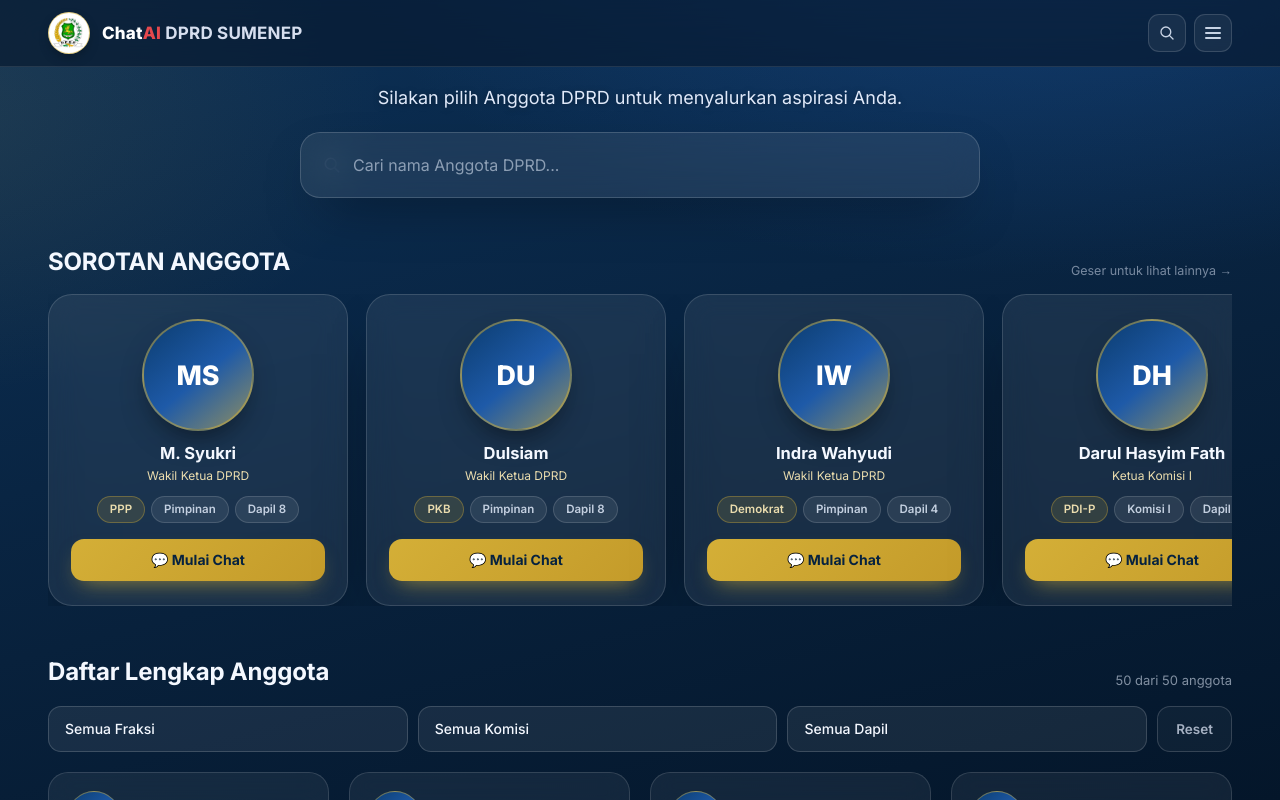
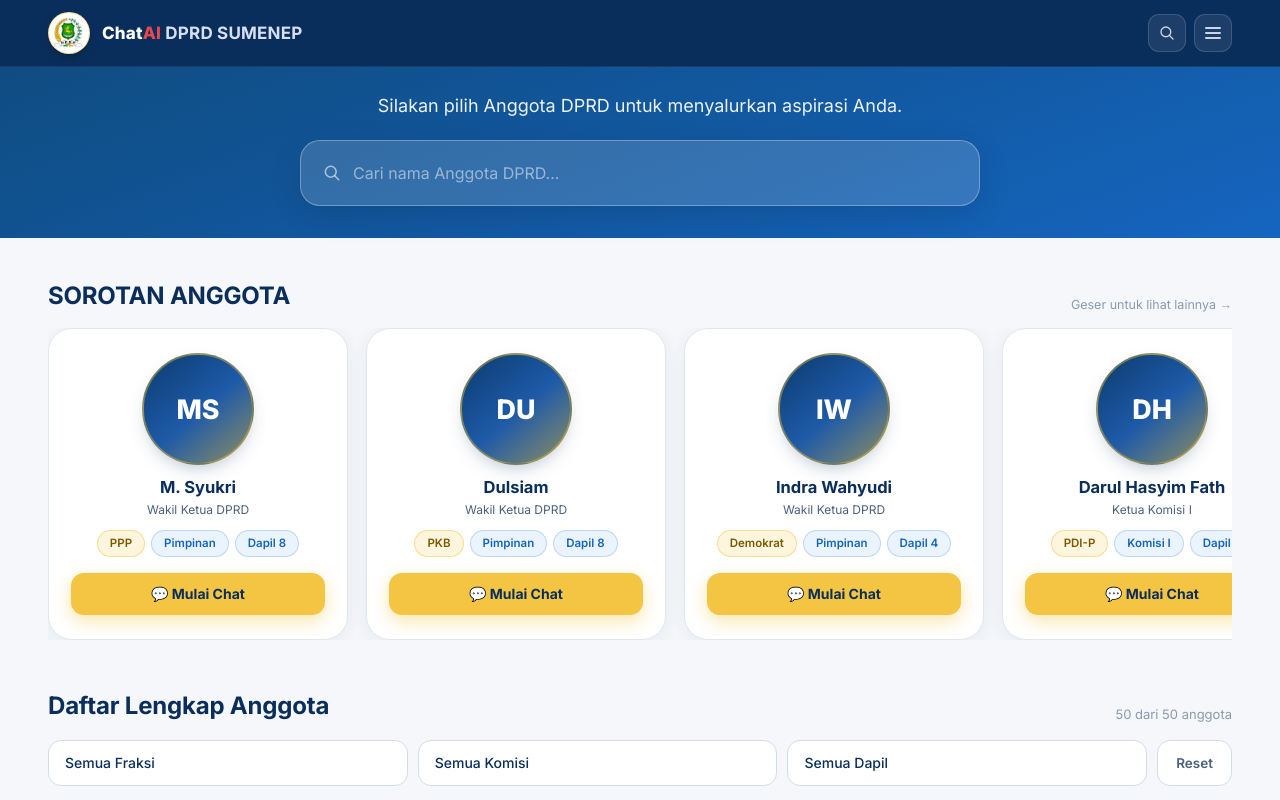
Before and after one commit to hamrasidi7-rgb/AI-50-Anggota-DPRD-Sumenep, a Next.js app: page / in a window 1280 px wide. Built offline with nearby package versions, Linux system fonts and the light colour scheme.

Commit message:
Redesign color scheme: navy header, blue gradient hero, light gray content, white cards, gold & blue buttons

```diff
--- a/app/globals.css
+++ b/app/globals.css
@@ -4,26 +4,18 @@
 
 /* ── Custom scrollbar ─────────────────────────────── */
 .scroll-y::-webkit-scrollbar          { width: 8px; }
-.scroll-y::-webkit-scrollbar-thumb    { background: rgba(120,140,170,.30); border-radius: 8px; }
+.scroll-y::-webkit-scrollbar-thumb    { background: rgba(10,46,92,.18); border-radius: 8px; }
 .scroll-y::-webkit-scrollbar-track   { background: transparent; }
 
 .no-scrollbar                          { scrollbar-width: none; }
 .no-scrollbar::-webkit-scrollbar      { display: none; }
-
-/* ── Home background gradient ─────────────────────── */
-.home-bg {
-  background:
-    radial-gradient(1200px 620px at 82% -12%, rgba(30,90,168,.45), transparent 60%),
-    radial-gradient(900px 520px at -8%  14%, rgba(212,175,55,.10), transparent 55%),
-    linear-gradient(165deg, #0c3158 0%, #08213c 58%, #04162a 100%);
-}
 
 /* ── Avatar gradient ──────────────────────────────── */
 .avatar-grad {
   background: linear-gradient(140deg, #0B3C6F 0%, #1E5AA8 52%, #D4AF37 130%);
 }
 
-/* ── Custom gold select caret ─────────────────────── */
+/* ── Custom select caret (dark, for light bg) ─────── */
 .select-gold {
   -webkit-appearance: none;
   appearance: none;
@@ -31,8 +23,8 @@
   background-repeat: no-repeat;
   background-position: right 14px center;
 }
-.select-gold option { color: #0B2540; }
+.select-gold option { color: #0A2E5C; }
 
 /* ── Placeholder colours ──────────────────────────── */
-.placeholder-home::placeholder { color: rgba(231,240,255,.55); }
+.placeholder-home::placeholder { color: rgba(255,255,255,.50); }
 .placeholder-chat::placeholder { color: #94A3B8; }
--- a/components/HomeView.tsx
+++ b/components/HomeView.tsx
@@ -5,10 +5,10 @@ import Image from 'next/image'
 import { MEMBERS, SOROTAN, FRAKSI_OPTIONS, KOMISI_OPTIONS, DAPIL_OPTIONS, type Member } from '@/lib/data'
 
 // ── Design tokens ─────────────────────────────────────────────────────────────
-const A_SOFT   = 'rgba(212,175,55,0.14)'
-const A_BORDER = 'rgba(212,175,55,0.35)'
-const A_STRONG = 'rgba(212,175,55,0.60)'
-const ACCENT   = '#D4AF37'
+const NAVY  = '#0A2E5C'
+const BLUE  = '#1565C0'
+const GOLD  = '#F4C542'
+const LBLUE = '#EAF4FF'
 
 // ── Types ─────────────────────────────────────────────────────────────────────
 interface Props {
@@ -30,7 +30,7 @@ function Avatar({ ini, size }: { ini: string; size: number }) {
         width: size, height: size,
         fontSize: size * 0.24,
         border: '2px solid rgba(212,175,55,0.5)',
-        boxShadow: '0 14px 30px -12px rgba(0,0,0,0.6)',
+        boxShadow: '0 8px 20px -8px rgba(10,46,92,0.35)',
       }}
     >
       {ini}
@@ -42,33 +42,32 @@ function SliderCard({ member, cardWidth, onChat }: { member: Member; cardWidth:
   return (
     <div
       onClick={onChat}
-      className="flex-shrink-0 cursor-pointer rounded-3xl backdrop-blur-[14px] group"
+      className="flex-shrink-0 cursor-pointer rounded-3xl bg-white"
       style={{
         width: cardWidth,
         padding: '24px 22px',
-        background: 'rgba(255,255,255,0.07)',
-        border: `1px solid rgba(255,255,255,0.14)`,
-        boxShadow: '0 26px 60px -34px rgba(0,0,0,0.8)',
+        border: '1px solid #E0E7F0',
+        boxShadow: '0 4px 20px rgba(10,46,92,0.07)',
         transition: 'transform .28s ease, box-shadow .28s ease, border-color .28s ease',
       }}
       onMouseEnter={e => {
         const el = e.currentTarget
         el.style.transform = 'translateY(-7px) scale(1.02)'
-        el.style.borderColor = A_STRONG
-        el.style.boxShadow = '0 34px 74px -28px rgba(212,175,55,0.34)'
+        el.style.borderColor = BLUE
+        el.style.boxShadow = '0 16px 40px rgba(21,101,192,0.18)'
       }}
       onMouseLeave={e => {
         const el = e.currentTarget
         el.style.transform = ''
-        el.style.borderColor = 'rgba(255,255,255,0.14)'
-        el.style.boxShadow = '0 26px 60px -34px rgba(0,0,0,0.8)'
+        el.style.borderColor = '#E0E7F0'
+        el.style.boxShadow = '0 4px 20px rgba(10,46,92,0.07)'
       }}
     >
       <div className="flex flex-col items-center text-center gap-3">
         <Avatar ini={member.ini} size={cardWidth >= 300 ? 112 : cardWidth >= 280 ? 104 : 90} />
         <div>
-          <p className="font-bold text-[16.5px] text-text-hi leading-tight">{member.name}</p>
-          <p className="text-xs text-gold-text mt-1 min-h-[14px]">{member.jabatan}</p>
+          <p className="font-bold text-[16.5px] leading-tight" style={{ color: NAVY }}>{member.name}</p>
+          <p className="text-xs mt-1 min-h-[14px]" style={{ color: '#4A6080' }}>{member.jabatan}</p>
         </div>
         <div className="flex flex-wrap gap-1.5 justify-center">
           <Chip label={member.fraksi} gold />
@@ -76,10 +75,11 @@ function SliderCard({ member, cardWidth, onChat }: { member: Member; cardWidth:
           <Chip label={member.dapil} />
         </div>
         <button
-          className="w-full mt-1 h-[42px] rounded-[13px] font-bold text-sm text-[#06223f] flex items-center justify-center gap-1.5 cursor-pointer border-0"
+          className="w-full mt-1 h-[42px] rounded-[13px] font-bold text-sm flex items-center justify-center gap-1.5 cursor-pointer border-0"
           style={{
-            background: `linear-gradient(135deg,${ACCENT},#C49B2A)`,
-            boxShadow: '0 10px 22px -10px rgba(212,175,55,0.7)',
+            background: GOLD,
+            color: NAVY,
+            boxShadow: '0 6px 18px rgba(244,197,66,0.45)',
           }}
         >
           💬 Mulai Chat
@@ -97,12 +97,12 @@ function GridCard({ member, onChat }: { member: Member; onChat(): void }) {
       onClick={onChat}
       onMouseEnter={() => setHovered(true)}
       onMouseLeave={() => setHovered(false)}
-      className="cursor-pointer rounded-[20px] backdrop-blur-[12px] p-[18px]"
+      className="cursor-pointer rounded-[20px] p-[18px] bg-white"
       style={{
-        background: hovered ? 'rgba(255,255,255,0.09)' : 'rgba(255,255,255,0.06)',
-        border: `1px solid ${hovered ? A_STRONG : 'rgba(255,255,255,0.13)'}`,
+        border: `1px solid ${hovered ? BLUE : '#E0E7F0'}`,
         transform: hovered ? 'translateY(-4px)' : 'none',
-        transition: 'transform .24s ease, border-color .24s ease, background .24s ease',
+        boxShadow: hovered ? '0 8px 24px rgba(21,101,192,0.14)' : '0 2px 8px rgba(10,46,92,0.06)',
+        transition: 'transform .24s ease, border-color .24s ease, box-shadow .24s ease',
       }}
     >
       <div className="flex gap-3 items-center">
@@ -113,15 +113,15 @@ function GridCard({ member, onChat }: { member: Member; onChat(): void }) {
           {member.ini}
         </div>
         <div className="min-w-0">
-          <p className="font-bold text-[14.5px] text-text-hi leading-tight truncate">{member.name}</p>
-          <p className="text-[11.5px] text-gold-text mt-0.5 truncate">{member.fraksi} · {member.dapil}</p>
+          <p className="font-bold text-[14.5px] leading-tight truncate" style={{ color: NAVY }}>{member.name}</p>
+          <p className="text-[11.5px] mt-0.5 truncate" style={{ color: '#4A6080' }}>{member.fraksi} · {member.dapil}</p>
         </div>
       </div>
 
       <div className="flex flex-wrap gap-1.5 mt-3">
         <span
           className="text-[11px] font-semibold px-2.5 py-0.5 rounded-full"
-          style={{ background: 'rgba(255,255,255,0.07)', border: '1px solid rgba(255,255,255,0.13)', color: 'rgba(231,240,255,0.78)' }}
+          style={{ background: LBLUE, color: BLUE, border: '1px solid rgba(21,101,192,0.2)' }}
         >
           {member.komisi}
         </span>
@@ -140,12 +140,12 @@ function GridCTA({ hovered }: { hovered: boolean }) {
     <button
       onMouseEnter={() => setBtnHovered(true)}
       onMouseLeave={() => setBtnHovered(false)}
-      className="w-full mt-3 h-[38px] rounded-[11px] font-bold text-[13px] flex items-center justify-center gap-1.5 cursor-pointer"
+      className="w-full mt-3 h-[38px] rounded-[11px] font-bold text-[13px] flex items-center justify-center gap-1.5 cursor-pointer border-0"
       style={{
-        background: active ? `linear-gradient(135deg,${ACCENT},#C49B2A)` : 'rgba(212,175,55,0.12)',
-        border: active ? '1px solid transparent' : `1px solid ${A_BORDER}`,
-        color: active ? '#06223f' : '#EBDDAE',
-        transition: 'background .2s ease, color .2s ease, border-color .2s ease',
+        background: active ? GOLD : BLUE,
+        color: active ? NAVY : '#fff',
+        boxShadow: active ? '0 4px 14px rgba(244,197,66,0.4)' : '0 4px 14px rgba(21,101,192,0.25)',
+        transition: 'background .2s ease, color .2s ease, box-shadow .2s ease',
       }}
     >
       💬 Mulai Chat
@@ -159,8 +159,8 @@ function Chip({ label, gold }: { label: string; gold?: boolean }) {
       className="px-3 py-1 rounded-full text-[11.5px] font-semibold"
       style={
         gold
-          ? { background: A_SOFT, border: `1px solid ${A_BORDER}`, color: '#EBDDAE' }
-          : { background: 'rgba(255,255,255,0.08)', border: '1px solid rgba(255,255,255,0.14)', color: 'rgba(231,240,255,0.82)' }
+          ? { background: 'rgba(244,197,66,0.18)', border: '1px solid rgba(244,197,66,0.5)', color: '#7A5A00' }
+          : { background: LBLUE, border: '1px solid rgba(21,101,192,0.2)', color: BLUE }
       }
     >
       {label}
@@ -168,9 +168,7 @@ function Chip({ label, gold }: { label: string; gold?: boolean }) {
   )
 }
 
-function FilterSelect({
-  id, value, onChange, placeholder, options,
-}: {
+function FilterSelect({ id, value, onChange, placeholder, options }: {
   id: string; value: string; onChange(v: string): void; placeholder: string; options: string[]
 }) {
   return (
@@ -178,10 +176,11 @@ function FilterSelect({
       id={id}
       value={value}
       onChange={e => onChange(e.target.value)}
-      className="select-gold flex-1 min-w-0 h-[46px] rounded-[13px] font-medium text-sm text-text-hi cursor-pointer outline-none px-4 pr-9"
+      className="select-gold flex-1 min-w-0 h-[46px] rounded-[13px] font-medium text-sm cursor-pointer outline-none px-4 pr-9"
       style={{
-        background: 'rgba(255,255,255,0.07)',
-        border: '1px solid rgba(255,255,255,0.16)',
+        background: '#fff',
+        border: '1px solid #D4DCE8',
+        color: NAVY,
         minWidth: 150,
       }}
     >
@@ -195,10 +194,10 @@ function FilterSelect({
 
 // ── Info card data ────────────────────────────────────────────────────────────
 const INFO_CARDS = [
-  { tag: 'AGENDA',     tagBg: A_SOFT,                     tagColor: '#EBDDAE', title: 'Rapat Paripurna Penyampaian LKPJ Bupati Tahun 2025', meta: '18 Juni 2026 · Ruang Sidang Utama' },
-  { tag: 'BERITA',     tagBg: 'rgba(30,90,168,0.22)',     tagColor: '#A9C8F0', title: 'DPRD Sumenep Dorong Percepatan Infrastruktur Kepulauan', meta: '14 Juni 2026 · Humas DPRD' },
-  { tag: 'PENGUMUMAN', tagBg: 'rgba(229,72,77,0.18)',     tagColor: '#F1A7A9', title: 'Jadwal Reses Masa Sidang II Tahun 2026', meta: '10 Juni 2026 · Sekretariat Dewan' },
-  { tag: 'SIDANG',     tagBg: 'rgba(255,255,255,0.10)',   tagColor: 'rgba(231,240,255,0.8)', title: 'Pembahasan Raperda Retribusi Daerah', meta: '06 Juni 2026 · Komisi II' },
+  { tag: 'AGENDA',     tagBg: 'rgba(244,197,66,0.15)',  tagColor: '#7A5A00', title: 'Rapat Paripurna Penyampaian LKPJ Bupati Tahun 2025',   meta: '18 Juni 2026 · Ruang Sidang Utama'   },
+  { tag: 'BERITA',     tagBg: 'rgba(21,101,192,0.12)',  tagColor: '#1565C0', title: 'DPRD Sumenep Dorong Percepatan Infrastruktur Kepulauan', meta: '14 Juni 2026 · Humas DPRD'            },
+  { tag: 'PENGUMUMAN', tagBg: 'rgba(229,72,77,0.12)',   tagColor: '#B91C1C', title: 'Jadwal Reses Masa Sidang II Tahun 2026',                 meta: '10 Juni 2026 · Sekretariat Dewan'    },
+  { tag: 'SIDANG',     tagBg: 'rgba(10,46,92,0.08)',    tagColor: '#0A2E5C', title: 'Pembahasan Raperda Retribusi Daerah',                    meta: '06 Juni 2026 · Komisi II'            },
 ]
 
 // ── Main component ────────────────────────────────────────────────────────────
@@ -208,7 +207,6 @@ export default function HomeView({ q, fraksi, komisi, dapil, onQ, onFraksi, onKo
   const pausedRef  = useRef(false)
   const cardWRef   = useRef(300)
 
-  // Sync card width with viewport
   useEffect(() => {
     const update = () => {
       const w  = window.innerWidth
@@ -221,7 +219,6 @@ export default function HomeView({ q, fraksi, komisi, dapil, onQ, onFraksi, onKo
     return () => window.removeEventListener('resize', update)
   }, [])
 
-  // Auto-advance slider
   useEffect(() => {
     const timer = setInterval(() => {
       if (pausedRef.current) return
@@ -234,7 +231,6 @@ export default function HomeView({ q, fraksi, komisi, dapil, onQ, onFraksi, onKo
     return () => clearInterval(timer)
   }, [])
 
-  // Reset slide on search/filter change
   useEffect(() => { setSlide(0) }, [q])
 
   const filtered = MEMBERS.filter(m =>
@@ -247,23 +243,18 @@ export default function HomeView({ q, fraksi, komisi, dapil, onQ, onFraksi, onKo
   const sliderOffset = slide * (cardWidth + 18)
 
   return (
-    <div className="home-bg scroll-y w-full h-full overflow-y-auto text-text-hi">
+    <div className="scroll-y w-full h-full overflow-y-auto" style={{ background: '#F5F7FA', color: NAVY }}>
 
       {/* ── HEADER ─────────────────────────────────────────── */}
-      <header
-        className="sticky top-0 z-30 backdrop-blur-[18px]"
-        style={{ background: 'rgba(7,24,44,0.62)', borderBottom: '1px solid rgba(255,255,255,0.10)' }}
-      >
+      <header className="sticky top-0 z-30" style={{ background: NAVY, borderBottom: '1px solid rgba(255,255,255,0.08)' }}>
         <div className="max-w-content mx-auto px-4 md:px-8 lg:px-12 py-3 flex items-center gap-3">
-          {/* Logo + logotype */}
           <div className="flex items-center gap-3 flex-1 min-w-0">
             <div
               className="w-[42px] h-[42px] flex-shrink-0 rounded-full bg-white flex items-center justify-center overflow-hidden"
-              style={{ border: `1.5px solid ${A_STRONG}`, boxShadow: '0 5px 14px -5px rgba(0,0,0,0.45)' }}
+              style={{ border: '1.5px solid rgba(244,197,66,0.6)', boxShadow: '0 5px 14px -5px rgba(0,0,0,0.45)' }}
             >
               <Image src="/logo.jpeg" alt="Logo DPRD" width={36} height={36} className="object-contain" />
             </div>
-            {/* Desktop: satu baris | Mobile: dua baris tengah */}
             <div className="font-extrabold tracking-[0.2px] leading-[1.2] text-center md:text-left">
               <div className="text-[14px] md:text-[17px]">
                 <span className="text-white">Chat</span>
@@ -276,8 +267,6 @@ export default function HomeView({ q, fraksi, komisi, dapil, onQ, onFraksi, onKo
               </div>
             </div>
           </div>
-
-          {/* Nav icons: Search | Menu(paling kanan) */}
           <nav className="flex items-center gap-2 flex-shrink-0">
             <IconBtn title="Cari">
               <svg width="18" height="18" viewBox="0 0 24 24" fill="none"><circle cx="10.5" cy="10.5" r="6.5" stroke="rgba(231,240,255,.85)" strokeWidth="1.8"/><line x1="15.5" y1="15.5" x2="20" y2="20" stroke="rgba(231,240,255,.85)" strokeWidth="1.8" strokeLinecap="round"/></svg>
@@ -293,38 +282,40 @@ export default function HomeView({ q, fraksi, komisi, dapil, onQ, onFraksi, onKo
         </div>
       </header>
 
-      {/* ── PAGE CONTENT ───────────────────────────────────── */}
-      <div className="max-w-content mx-auto px-4 md:px-8 lg:px-12 pb-2">
-
-        {/* HERO */}
-        <section className="pt-4 pb-1.5 text-center">
+      {/* ── HERO ─────────────────────────────────────────────── */}
+      <div style={{ background: 'linear-gradient(160deg, #0F4C81 0%, #1565C0 100%)' }}>
+        <div className="max-w-content mx-auto px-4 md:px-8 lg:px-12">
+          <section className="pt-6 pb-8 text-center">
             <p
-            className="mx-auto max-w-[560px] leading-relaxed"
-            style={{ fontSize: 'clamp(15px, 1.6vw, 18px)', color: 'rgba(231,240,255,0.97)', textShadow: '0 1px 6px rgba(0,0,0,0.35)' }}
+              className="mx-auto max-w-[560px] leading-relaxed mb-5"
+              style={{ fontSize: 'clamp(15px, 1.6vw, 18px)', color: 'rgba(255,255,255,0.92)' }}
             >
               Silakan pilih Anggota DPRD untuk menyalurkan aspirasi Anda.
             </p>
-
-          {/* Search box */}
-          <div className="mt-5 mx-auto max-w-[680px] relative">
+            <div className="mx-auto max-w-[680px] relative">
               <span className="absolute left-[22px] top-1/2 -translate-y-1/2 pointer-events-none">
-              <svg width="20" height="20" viewBox="0 0 24 24" fill="none"><circle cx="10.5" cy="10.5" r="6.5" stroke="rgba(231,240,255,0.6)" strokeWidth="1.8"/><line x1="15.5" y1="15.5" x2="20" y2="20" stroke="rgba(231,240,255,0.6)" strokeWidth="1.8" strokeLinecap="round"/></svg>
+                <svg width="20" height="20" viewBox="0 0 24 24" fill="none"><circle cx="10.5" cy="10.5" r="6.5" stroke="rgba(255,255,255,0.6)" strokeWidth="1.8"/><line x1="15.5" y1="15.5" x2="20" y2="20" stroke="rgba(255,255,255,0.6)" strokeWidth="1.8" strokeLinecap="round"/></svg>
               </span>
               <input
                 type="text"
                 value={q}
                 onChange={e => onQ(e.target.value)}
                 placeholder="Cari nama Anggota DPRD..."
-              className="placeholder-home w-full rounded-[20px] text-white text-base font-[inherit] outline-none pl-[52px] pr-[22px] backdrop-blur-[16px] box-border"
+                className="placeholder-home w-full rounded-[20px] text-white text-base font-[inherit] outline-none pl-[52px] pr-[22px] box-border"
                 style={{
                   height: 'clamp(54px, 6vw, 66px)',
-                background: 'rgba(255,255,255,0.08)',
-                border: '1px solid rgba(255,255,255,0.16)',
-                boxShadow: '0 22px 55px -24px rgba(0,0,0,0.7)',
+                  background: 'rgba(255,255,255,0.15)',
+                  border: '1px solid rgba(255,255,255,0.30)',
+                  boxShadow: '0 8px 32px rgba(0,0,0,0.12)',
                 }}
               />
             </div>
           </section>
+        </div>
+      </div>
+
+      {/* ── MAIN CONTENT ─────────────────────────────────────── */}
+      <div className="max-w-content mx-auto px-4 md:px-8 lg:px-12 pb-2">
 
         {/* SLIDER */}
         <section
@@ -333,10 +324,10 @@ export default function HomeView({ q, fraksi, komisi, dapil, onQ, onFraksi, onKo
           onMouseLeave={() => { pausedRef.current = false }}
         >
           <div className="flex items-end justify-between mb-3.5 gap-3">
-            <h2 className="m-0 font-bold text-text-hi tracking-[-0.2px]" style={{ fontSize: 'clamp(19px, 2.2vw, 24px)' }}>
+            <h2 className="m-0 font-bold tracking-[-0.2px]" style={{ fontSize: 'clamp(19px, 2.2vw, 24px)', color: NAVY }}>
               SOROTAN ANGGOTA
             </h2>
-            <span className="text-[12.5px] whitespace-nowrap" style={{ color: 'rgba(231,240,255,0.5)' }}>
+            <span className="text-[12.5px] whitespace-nowrap" style={{ color: '#8A9BB0' }}>
               Geser untuk lihat lainnya →
             </span>
           </div>
@@ -359,10 +350,10 @@ export default function HomeView({ q, fraksi, komisi, dapil, onQ, onFraksi, onKo
         {/* FULL GRID */}
         <section className="mt-12">
           <div className="flex items-end justify-between gap-3 flex-wrap mb-4">
-            <h2 className="m-0 font-bold text-text-hi tracking-[-0.2px]" style={{ fontSize: 'clamp(19px, 2.2vw, 24px)' }}>
+            <h2 className="m-0 font-bold tracking-[-0.2px]" style={{ fontSize: 'clamp(19px, 2.2vw, 24px)', color: NAVY }}>
               Daftar Lengkap Anggota
             </h2>
-            <span className="text-[13px]" style={{ color: 'rgba(231,240,255,0.55)' }}>
+            <span className="text-[13px]" style={{ color: '#8A9BB0' }}>
               {filtered.length} dari 50 anggota
             </span>
           </div>
@@ -375,11 +366,7 @@ export default function HomeView({ q, fraksi, komisi, dapil, onQ, onFraksi, onKo
             <button
               onClick={onReset}
               className="flex-shrink-0 h-[46px] px-[18px] rounded-[13px] font-semibold text-[13.5px] cursor-pointer"
-              style={{
-                border: '1px solid rgba(255,255,255,0.16)',
-                background: 'rgba(255,255,255,0.04)',
-                color: 'rgba(231,240,255,0.7)',
-              }}
+              style={{ border: '1px solid #D4DCE8', background: '#fff', color: '#4A6080' }}
             >
               Reset
             </button>
@@ -393,23 +380,23 @@ export default function HomeView({ q, fraksi, komisi, dapil, onQ, onFraksi, onKo
           </div>
 
           {filtered.length === 0 && (
-            <p className="text-center py-12 text-[15px]" style={{ color: 'rgba(231,240,255,0.55)' }}>
+            <p className="text-center py-12 text-[15px]" style={{ color: '#8A9BB0' }}>
               Tidak ada anggota yang cocok dengan pencarian Anda.
             </p>
           )}
         </section>
 
         {/* LATEST INFO */}
-        <section className="mt-14">
-          <h2 className="m-0 mb-4 font-bold text-text-hi tracking-[-0.2px]" style={{ fontSize: 'clamp(19px, 2.2vw, 24px)' }}>
+        <section className="mt-14 rounded-2xl p-6 md:p-8" style={{ background: LBLUE }}>
+          <h2 className="m-0 mb-4 font-bold tracking-[-0.2px]" style={{ fontSize: 'clamp(19px, 2.2vw, 24px)', color: NAVY }}>
             📰 Informasi DPRD Terbaru
           </h2>
           <div className="grid grid-cols-1 md:grid-cols-2 gap-3.5">
             {INFO_CARDS.map(card => (
               <div
                 key={card.tag + card.title}
-                className="p-5 rounded-[18px]"
-                style={{ background: 'rgba(255,255,255,0.06)', border: '1px solid rgba(255,255,255,0.13)' }}
+                className="p-5 rounded-[18px] bg-white"
+                style={{ border: '1px solid #D8E8F8' }}
               >
                 <span
                   className="inline-block px-2.5 py-0.5 rounded-[7px] text-[11px] font-bold tracking-[0.5px]"
@@ -417,53 +404,46 @@ export default function HomeView({ q, fraksi, komisi, dapil, onQ, onFraksi, onKo
                 >
                   {card.tag}
                 </span>
-                <p className="mt-3 font-semibold text-[14.5px] leading-snug text-text-hi">{card.title}</p>
-                <p className="mt-2.5 text-xs" style={{ color: 'rgba(231,240,255,0.5)' }}>{card.meta}</p>
+                <p className="mt-3 font-semibold text-[14.5px] leading-snug" style={{ color: NAVY }}>{card.title}</p>
+                <p className="mt-2.5 text-xs" style={{ color: '#8A9BB0' }}>{card.meta}</p>
               </div>
             ))}
           </div>
         </section>
+      </div>
 
-        {/* FOOTER */}
-        <footer
-          className="mt-14 py-6 flex flex-wrap gap-3.5 justify-between items-center"
-          style={{ borderTop: '1px solid rgba(255,255,255,0.10)' }}
-        >
+      {/* ── FOOTER ─────────────────────────────────────────────── */}
+      <footer className="mt-8" style={{ background: NAVY }}>
+        <div className="max-w-content mx-auto px-4 md:px-8 lg:px-12 py-6 flex flex-wrap gap-3.5 justify-between items-center">
           <div className="flex items-center gap-3">
             <div className="w-[38px] h-[38px] flex-shrink-0 rounded-full bg-white flex items-center justify-center overflow-hidden">
               <Image src="/logo.jpeg" alt="Logo DPRD" width={32} height={32} className="object-contain" />
             </div>
-            <p className="text-[12.5px] leading-relaxed" style={{ color: 'rgba(231,240,255,0.55)' }}>
+            <p className="text-[12.5px] leading-relaxed" style={{ color: 'rgba(255,255,255,0.6)' }}>
               © 2026 Sekretariat DPRD Kabupaten Sumenep<br />
               Jl. Trunojoyo No. 163, Sumenep, Jawa Timur
             </p>
           </div>
-          <p className="text-[13px]" style={{ color: 'rgba(231,240,255,0.7)' }}>
+          <p className="text-[13px]" style={{ color: 'rgba(255,255,255,0.75)' }}>
             Dipersembahkan oleh{' '}
             <span className="text-white font-bold">mataGen</span>
             <span className="text-dp-red font-bold">.ai</span>
           </p>
+        </div>
       </footer>
-      </div>
     </div>
   )
 }
 
 // ── Shared icon button ────────────────────────────────────────────────────────
-function IconBtn({ title, badge, children }: { title: string; badge?: boolean; children: React.ReactNode }) {
+function IconBtn({ title, children }: { title: string; children: React.ReactNode }) {
   return (
     <button
       title={title}
       className="relative w-[38px] h-[38px] rounded-[11px] flex items-center justify-center cursor-pointer"
-      style={{ border: '1px solid rgba(255,255,255,0.14)', background: 'rgba(255,255,255,0.06)' }}
+      style={{ border: '1px solid rgba(255,255,255,0.14)', background: 'rgba(255,255,255,0.08)' }}
     >
       {children}
-      {badge && (
-        <span
-          className="absolute top-[7px] right-[8px] w-[7px] h-[7px] rounded-full"
-          style={{ background: ACCENT }}
-        />
-      )}
     </button>
   )
 }
```
Lines whose indentation alone changed are shown as unchanged.
